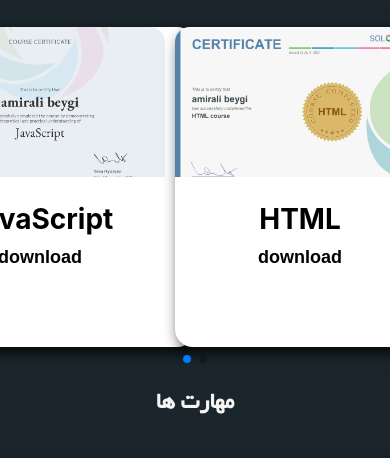
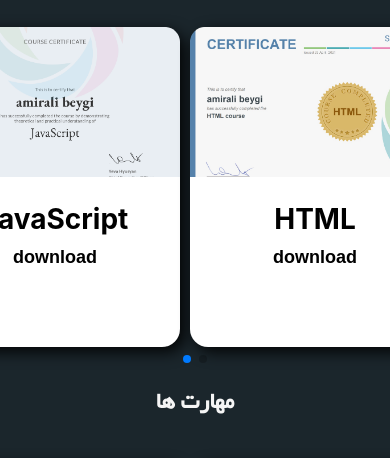
Before and after one commit to amiralicoder/resume, a plain HTML site: page index.html in a window 390 px wide. Shown: the part 563-1021 px from the top of the page. Drawn offline with nearby package versions, Linux system fonts and the light colour scheme; a web font is replaced by a local one.

Commit message:
Update style.css

```diff
--- a/style.css
+++ b/style.css
@@ -755,10 +755,6 @@ section .scrolling-wrapper {
       font-size: 15px;
       font-family: sans-serif;
   }
-
-  .card {
-    padding-right: 30px;
-  }
   .swiper-slide
   {
     margin-right: 150px !important;
```
